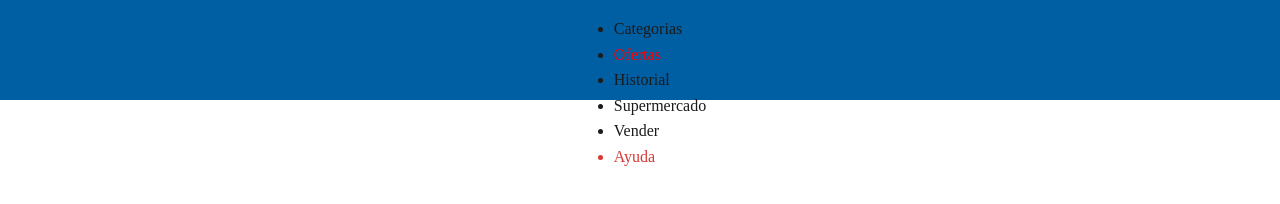
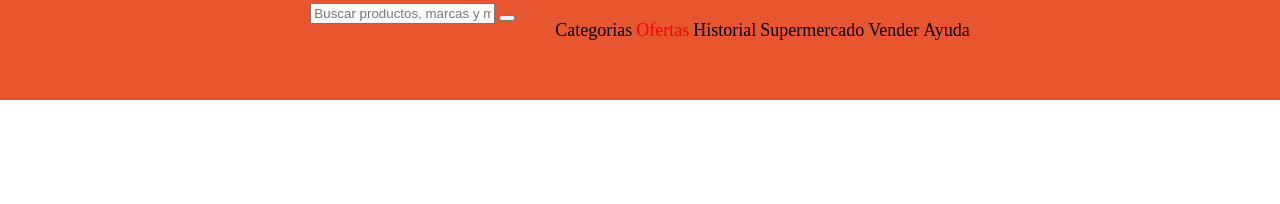
Before and after one commit to ceveloper7/yubitvanila, a plain HTML site: page index.html in a window 1280 px wide. Drawn offline with Linux system fonts and the light colour scheme.

Commit message:
eCommerce Yubit - html,css,js

```diff
--- a/css/style.css
+++ b/css/style.css
@@ -1,8 +1,20 @@
 /* *************** Custom properties ********************* */
 :root {
-  --primary: #005ea2;
 
-  --secondary: #d83933;
+  /*light colors*/
+  --light-color: #f9fafb;
+  --text-light-color: #16191d;
+  --link-light-color: #08c;
+  --border-light-color: #f2f2f2;
+
+  /*dark colors*/
+  --dark-color: #1f2937;
+  --text-dark-color: #e7e9ea;
+  --link-dark-color: #73cffa;
+  --border-dark-color: #586474;
+
+  --primary: #e7562e;
+  --secondary: #e7762e;
 
   --ink: #1b1b1b;
 }
@@ -133,3 +145,21 @@ video {
 .nav-menu-list a[class~="ofertas"] {
   color: red;
 }
+
+/*selector universal*/
+.nav-menu-list *{
+  font-size: 18px;
+}
+
+/*pseudoclase*/
+.nav-search-input:focus{
+  background-color: var(--light-color);
+}
+
+.nav-menu-list a:visited{
+  color: var(--dark-color)
+}
+
+.nav-menu-list a:hover{
+  color: var(--light-color);
+}
--- a/index.html
+++ b/index.html
@@ -11,18 +11,30 @@
 <body>
   <header class="nav-header">
     <section></section>
-    <section></section>
+    <section class="search-container">
+      <form class="nav-search" action="#" method="GET">
+        <input type="text" class="nav-search-input" name="search"
+        id="search_field"
+        maxlength="120"
+        autocapitalize="off"
+        autocomplete="list"
+        autocomplete="off"
+        spellcheck="false"
+          placeholder="Buscar productos, marcas y mas...">
+        <button type="submit" class="nav-search-btn"></button>
+      </form>
+    </section>
     <section></section>
     <section></section>
     <section>
       <nav class="nav-header-menu">
         <ul class="nav-menu-list">
-          <li><a href="#">Categorias</a></li>
-          <li><b><a class="nav-menu-item ofertas" href="#">Ofertas</a></b></li>
-          <li><a href="#">Historial</a></li>
-          <li><a href="#">Supermercado</a></li>
-          <li class="nav-menu-item"><a href="#">Vender</a></li>
-          <li><a href="#">Ayuda</a></li>
+          <a href="#">Categorias</a>
+          <b><a class="nav-menu-item ofertas" href="#">Ofertas</a></b>
+          <a href="#">Historial</a>
+          <a href="#">Supermercado</a>
+          <a href="#">Vender</a>
+          <a href="#">Ayuda</a>
         </ul>
       </nav>
     </section>
```
